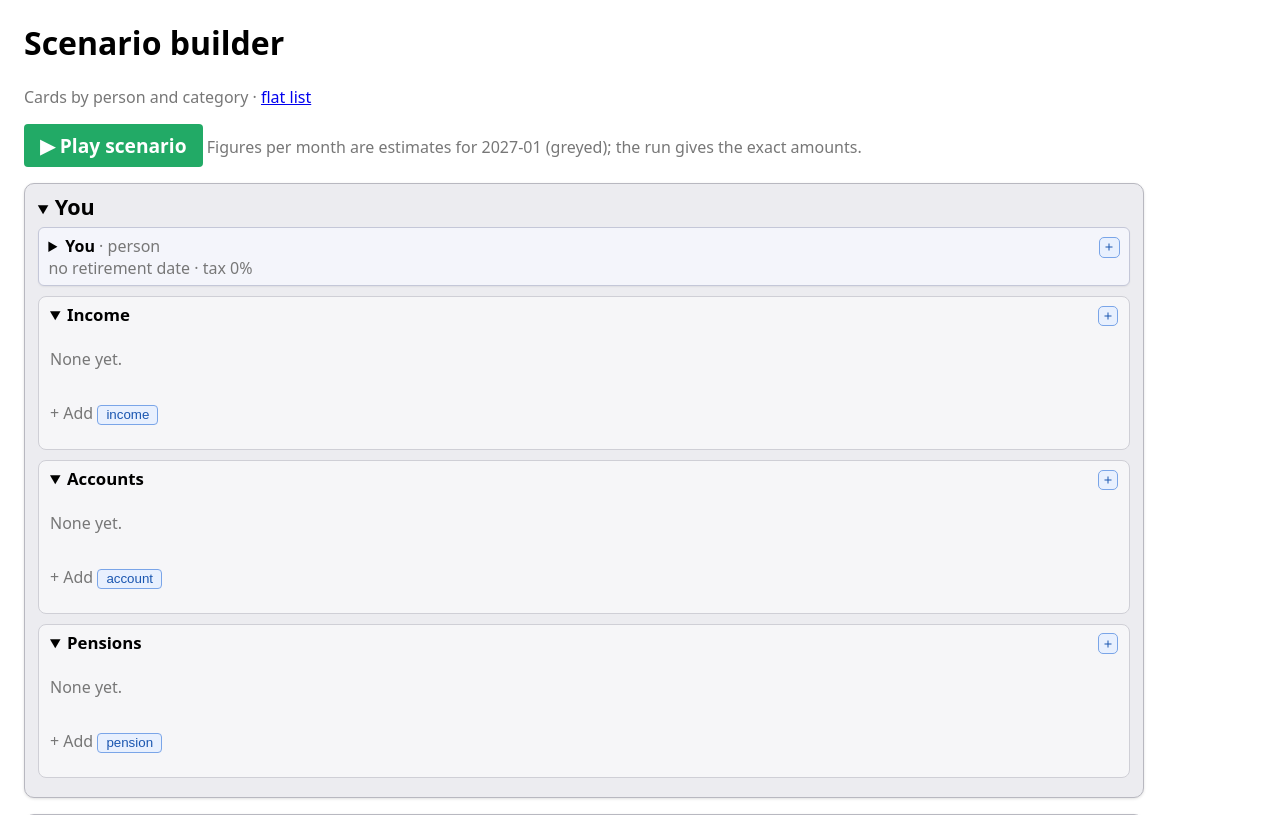
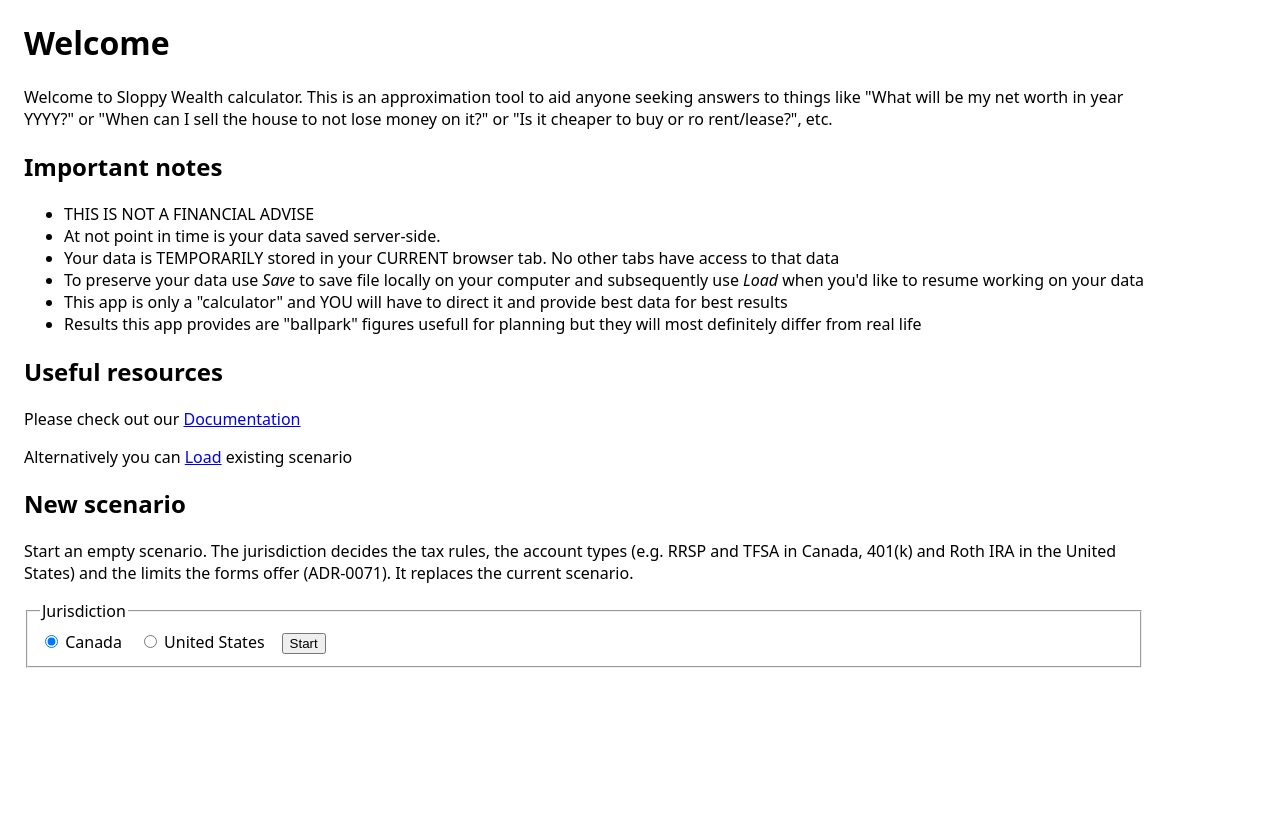
Before and after one commit to droopy4096/sloppy-wealth, a Flask app: page / in a window 1280 px wide. Shown: the part 55-870 px from the top of the page. After the commit the page ends 723 px from the top, so only its background shows below. Run offline with Flask 3, Linux system fonts and the light colour scheme; some libraries are stand-ins or nearby versions.

Commit message:
Add landing page

```diff
--- a/webapp/web/pages.py
+++ b/webapp/web/pages.py
@@ -374,14 +374,15 @@ def new():
     """A new, empty scenario for the jurisdiction chosen (ADR-0071)."""
     if request.method == "GET":
         return shell()
+    first = not request.form.get("scenario", "").strip()
     scenario, messages = posted_scenario()
     listed = schema(scenario)["jurisdictions"]
     if request.form.get("action") != "new":
-        return page("new.html", scenario, messages, jurisdictions=listed)
+        return page("new.html", None if first else scenario, messages, jurisdictions=listed, first=first)
     code = request.form.get("jurisdiction") or ""
     if code not in {j["code"] for j in listed}:
-        return page("new.html", scenario, [f"unknown jurisdiction {code!r}"],
-                    jurisdictions=listed)
+        return page("new.html", None if first else scenario, [f"unknown jurisdiction {code!r}"],
+                    jurisdictions=listed, first=first)
     return builder_page(client.get("/new?jurisdiction=" + code)["scenario"], view="cards")
 
 
--- a/webapp/web/static/web.js
+++ b/webapp/web/static/web.js
@@ -286,6 +286,10 @@
   });
 
   const main = document.querySelector("main");
-  if (main && main.hasAttribute("data-shell")) show(location.pathname + location.search);
+  const FREE = ["/new", "/load", "/compare"];
+  if (main && main.hasAttribute("data-shell")){
+    if (!stored() && !FREE.includes(location.pathname)) history.replaceState(null, "", "/new");
+    show(location.pathname + location.search);
+  }
   else { if (main) keep(main); restoreOpen(); wire(); }
 })();
--- a/webapp/web/templates/new.html
+++ b/webapp/web/templates/new.html
@@ -1,10 +1,32 @@
 {% extends "base.html" %}
 {% block title %}New scenario{% endblock %}
 {% block content %}
+{% if first %}
+<h1>Welcome</h1>
+<p>Welcome to Sloppy Wealth calculator. This is an approximation tool to aid anyone
+seeking answers to things like "What will be my net worth in year YYYY?" or
+"When can I sell the house to not lose money on it?" or "Is it cheaper to buy or
+ro rent/lease?", etc.</p>
+<h2>Important notes</h2>
+<ul>
+  <li>THIS IS NOT A FINANCIAL ADVISE</li>
+  <li>At not point in time is your data saved server-side.</li>
+  <li>Your data is TEMPORARILY stored in your CURRENT browser tab. No other tabs have access to that data</li>
+  <li>To preserve your data use <em>Save</em> to save file locally on your computer and subsequently use <em>Load</em> when you'd like to resume working on your data</li>
+  <li>This app is only a "calculator" and YOU will have to direct it and provide best data for best results</li>
+  <li>Results this app provides are "ballpark" figures usefull for planning but they will most definitely differ from real life</li>
+</ul>
+<h2>Useful resources</h2>
+<p>Please check out our <a href="{{ url_for('web.docs') }}">Documentation</a></p>
+<p>Alternatively you can <a href="{{ url_for('web.load') }}">Load</a> existing scenario</p>
+<h2>New scenario</h2>
+{% else %}
 <h1>New scenario</h1>
+{% endif %}
 <p>Start an empty scenario. The jurisdiction decides the tax rules, the account types
 (e.g. RRSP and TFSA in Canada, 401(k) and Roth IRA in the United States) and the limits
 the forms offer (ADR-0071). It replaces the current scenario.</p>
+
 <form method="post" action="{{ url_for('web.new') }}" data-confirm-unsaved="The current scenario has changes that are not saved. Start a new one anyway?">
   <input type="hidden" name="action" value="new">
   <fieldset>
```
